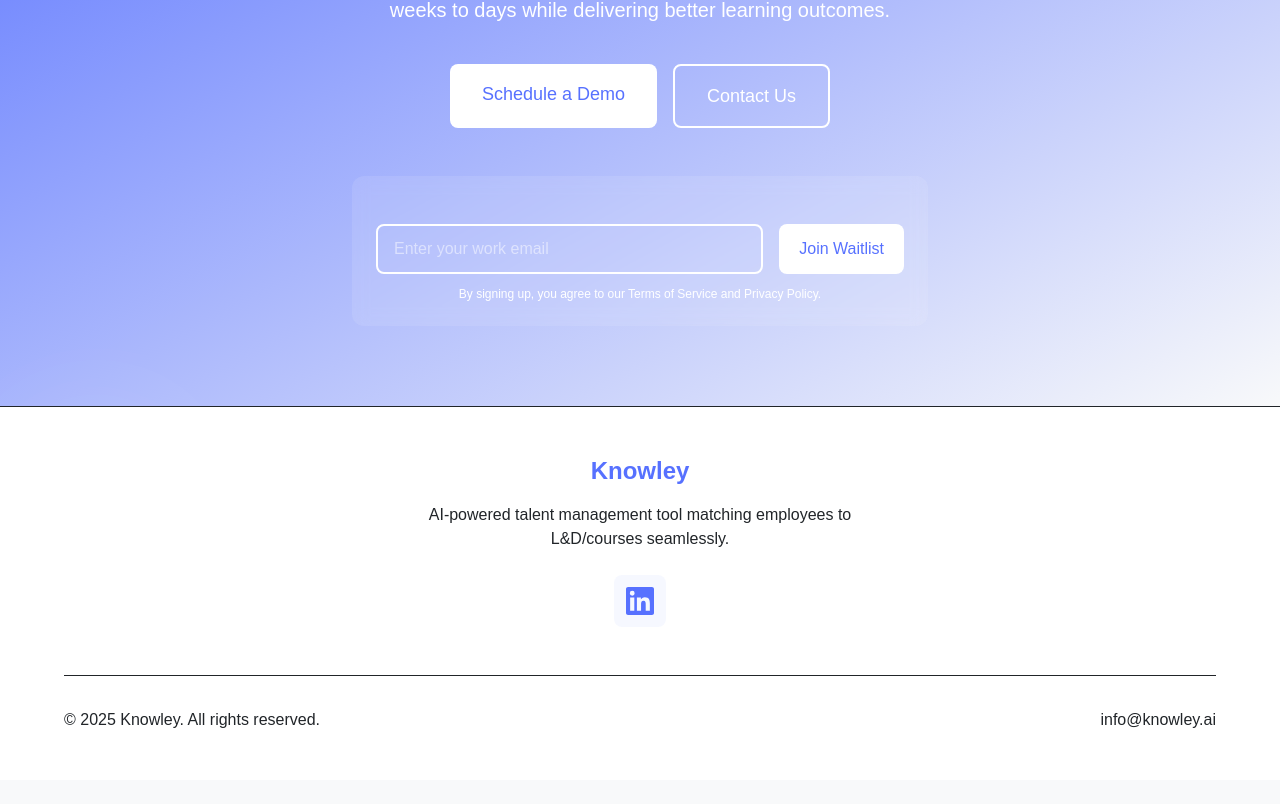
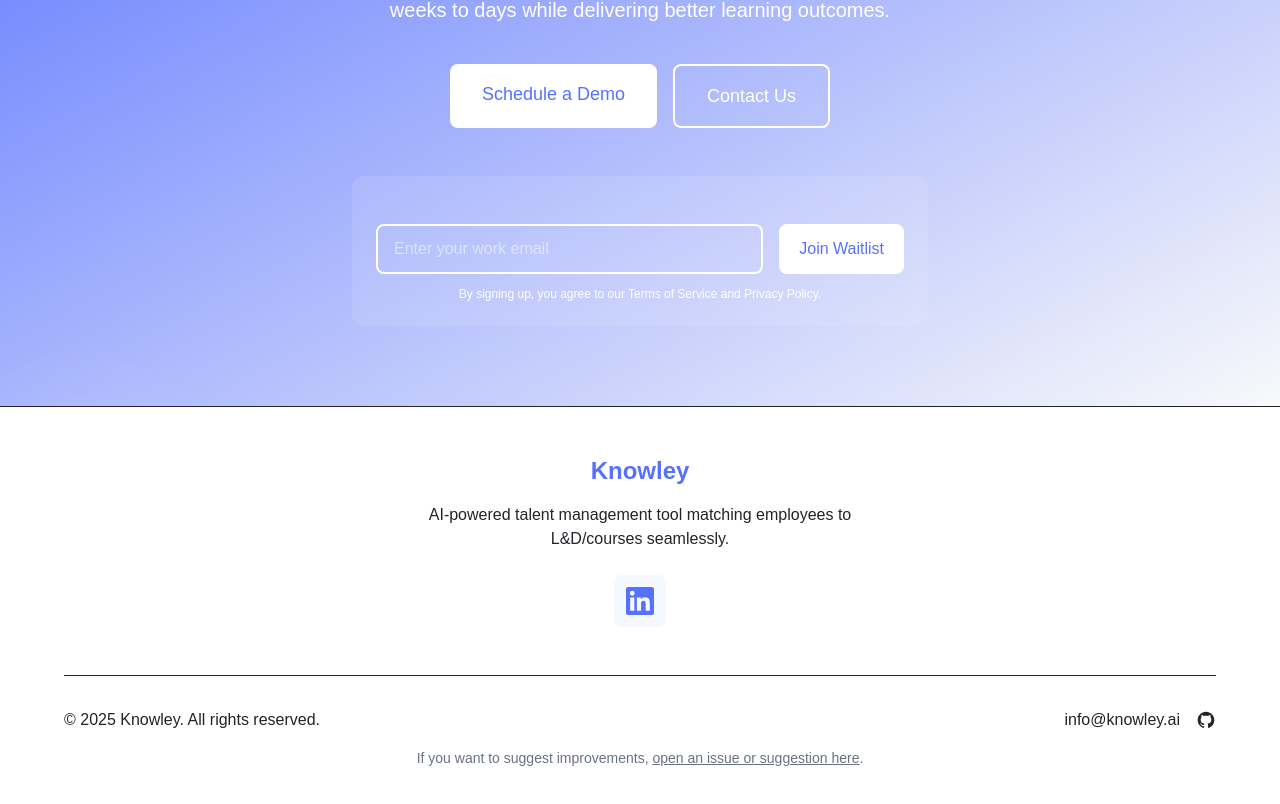
Before and after one commit to Grihladin/knowley_landing_page, a Next.js app: page / in a window 1280 px wide. Shown: the part 3976-4780 px from the top of the page. Before the commit the page ends 4756 px from the top, so only its background shows below. Built offline with nearby package versions, Linux system fonts and the light colour scheme.

Commit message:
added link to github for improovments suggestion

```diff
--- a/app/FooterSection.tsx
+++ b/app/FooterSection.tsx
@@ -39,12 +39,30 @@
         </div>
         <div className="border-t border-gray pt-8 flex flex-col md:flex-row justify-between items-center">
           <p className="text-base text-gray-dark mb-4 md:mb-0">© 2025 Knowley. All rights reserved.</p>
+          <div className="flex items-center gap-4">
             <a
               href="mailto:info@knowley.ai"
               className="text-base text-gray-dark hover:text-primary transition-colors"
             >
               info@knowley.ai
             </a>
+            <a
+              href="https://github.com/Grihladin/knowley_landing_page"
+              target="_blank"
+              rel="noopener noreferrer"
+              className="text-base text-gray-dark hover:text-primary transition-colors flex items-center gap-1"
+              aria-label="View GitHub repository"
+              title="GitHub Repository"
+            >
+              <svg xmlns="http://www.w3.org/2000/svg" viewBox="0 0 24 24" fill="currentColor" className="w-5 h-5">
+                <path d="M12 2C6.477 2 2 6.484 2 12.021c0 4.428 2.865 8.184 6.839 9.504.5.092.682-.217.682-.483 0-.237-.009-.868-.014-1.703-2.782.605-3.369-1.342-3.369-1.342-.454-1.155-1.11-1.463-1.11-1.463-.908-.62.069-.608.069-.608 1.004.07 1.532 1.032 1.532 1.032.892 1.53 2.341 1.089 2.91.833.092-.647.35-1.089.636-1.34-2.221-.253-4.555-1.113-4.555-4.951 0-1.093.39-1.988 1.029-2.688-.103-.253-.446-1.272.098-2.65 0 0 .84-.27 2.75 1.025A9.564 9.564 0 0 1 12 6.844c.85.004 1.705.115 2.504.337 1.909-1.295 2.748-1.025 2.748-1.025.546 1.378.202 2.397.1 2.65.64.7 1.028 1.595 1.028 2.688 0 3.847-2.337 4.695-4.566 4.944.36.31.68.921.68 1.857 0 1.34-.012 2.421-.012 2.751 0 .268.18.579.688.481C19.138 20.203 22 16.447 22 12.021 22 6.484 17.523 2 12 2z" />
+              </svg>
+              <span className="sr-only">GitHub</span>
+            </a>
+          </div>
+        </div>
+        <div className="w-full text-center mt-4 text-sm text-gray-500">
+          If you want to suggest improvements, <a href="https://github.com/Grihladin/knowley_landing_page/issues" target="_blank" rel="noopener noreferrer" className="underline hover:text-primary">open an issue or suggestion here</a>.
         </div>
       </div>
     </footer>
```
Lines whose indentation alone changed are shown as unchanged.
